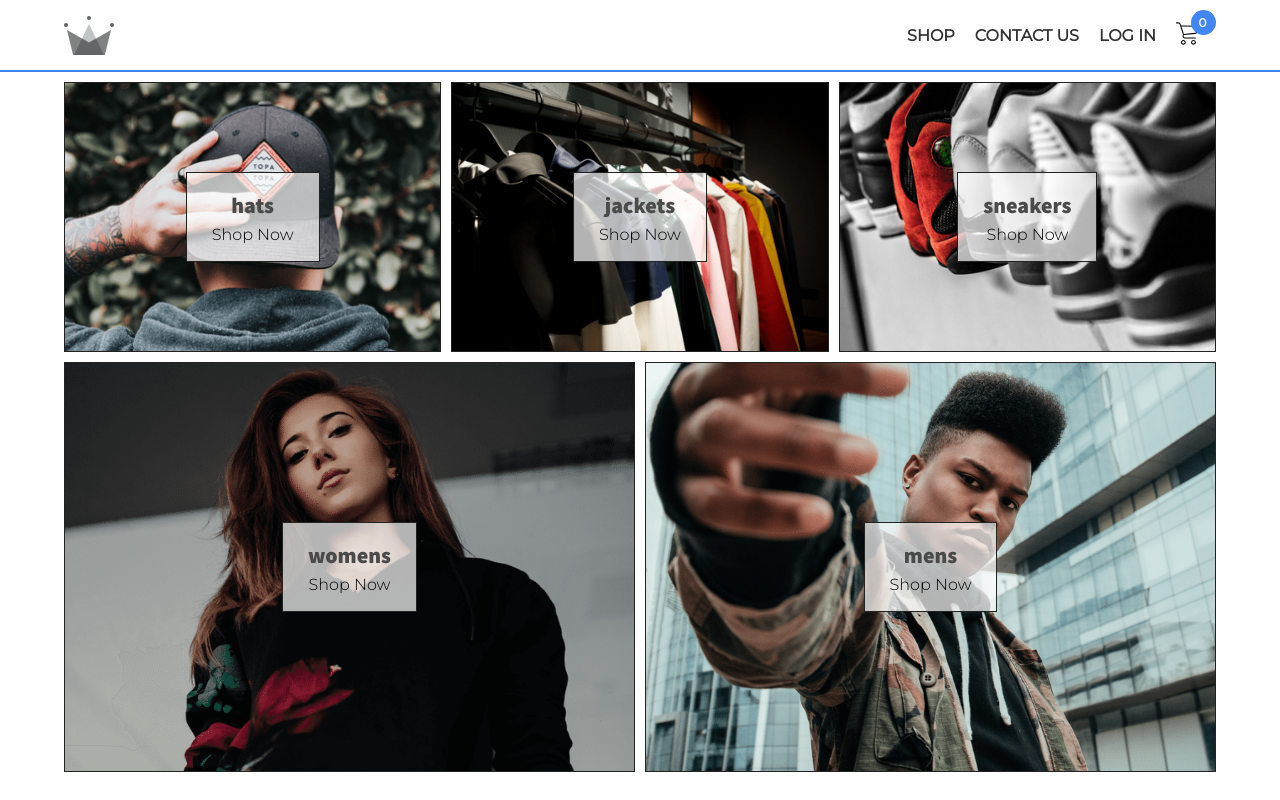
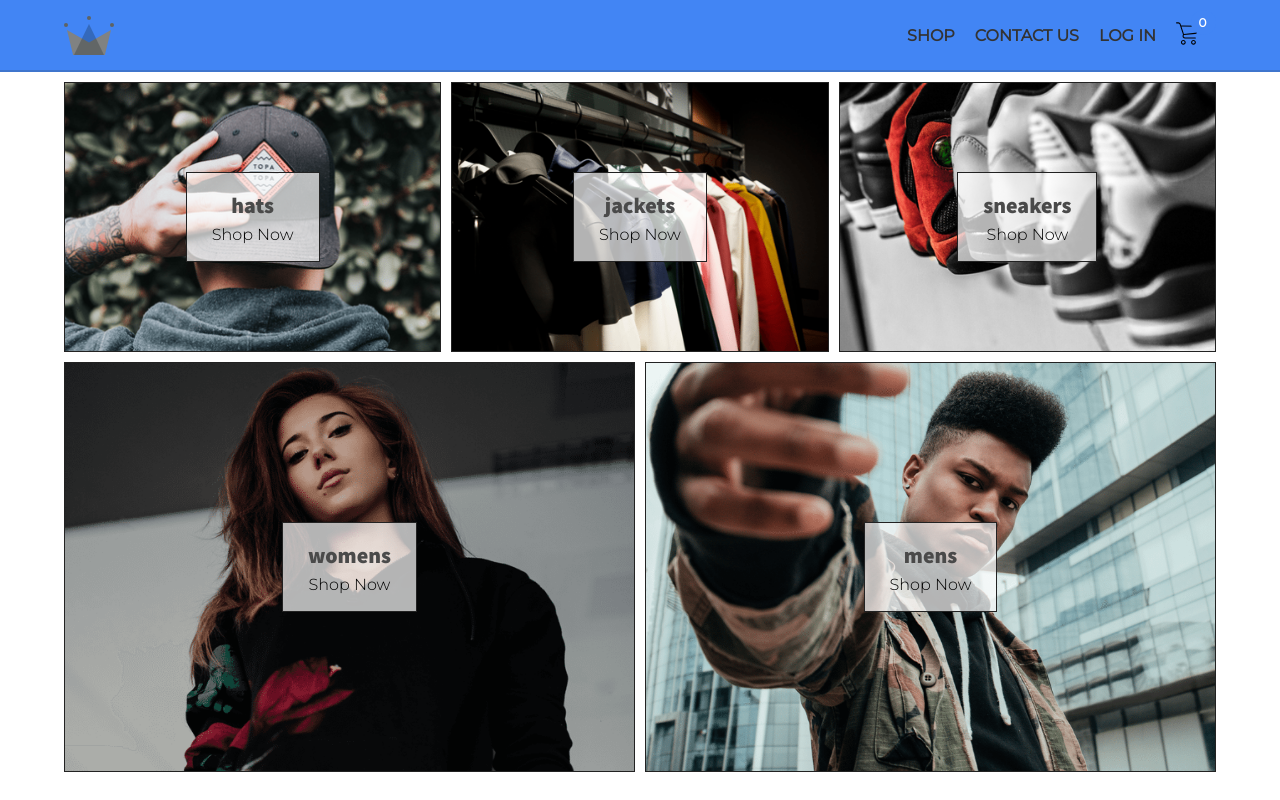
Before and after one commit to bagal-co/the-crown, a React (Create React App) app: page / in a window 1280 px wide. Built offline with nearby package versions, Linux system fonts and the light colour scheme; no server answers.

Commit message:
testing git branches

```diff
--- a/src/components/header/header.style.scss
+++ b/src/components/header/header.style.scss
@@ -5,7 +5,8 @@
 .header {
   margin-bottom: 1rem;
   width: 100%;
-  border-bottom: 2px solid #4285f4;
+  border-bottom: 2px solid #3333;
+  background-color: #4285f4;
 
   .logo-container {
     height: 100%;
```
